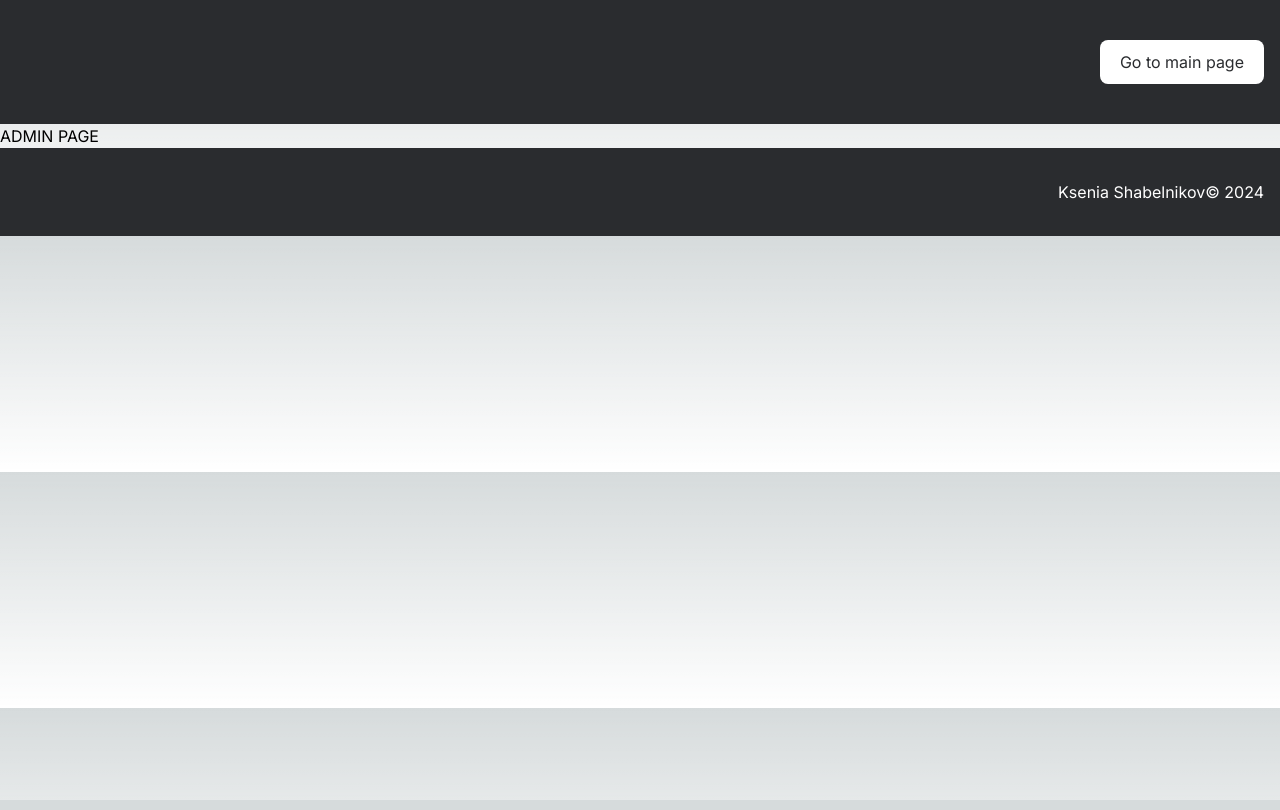
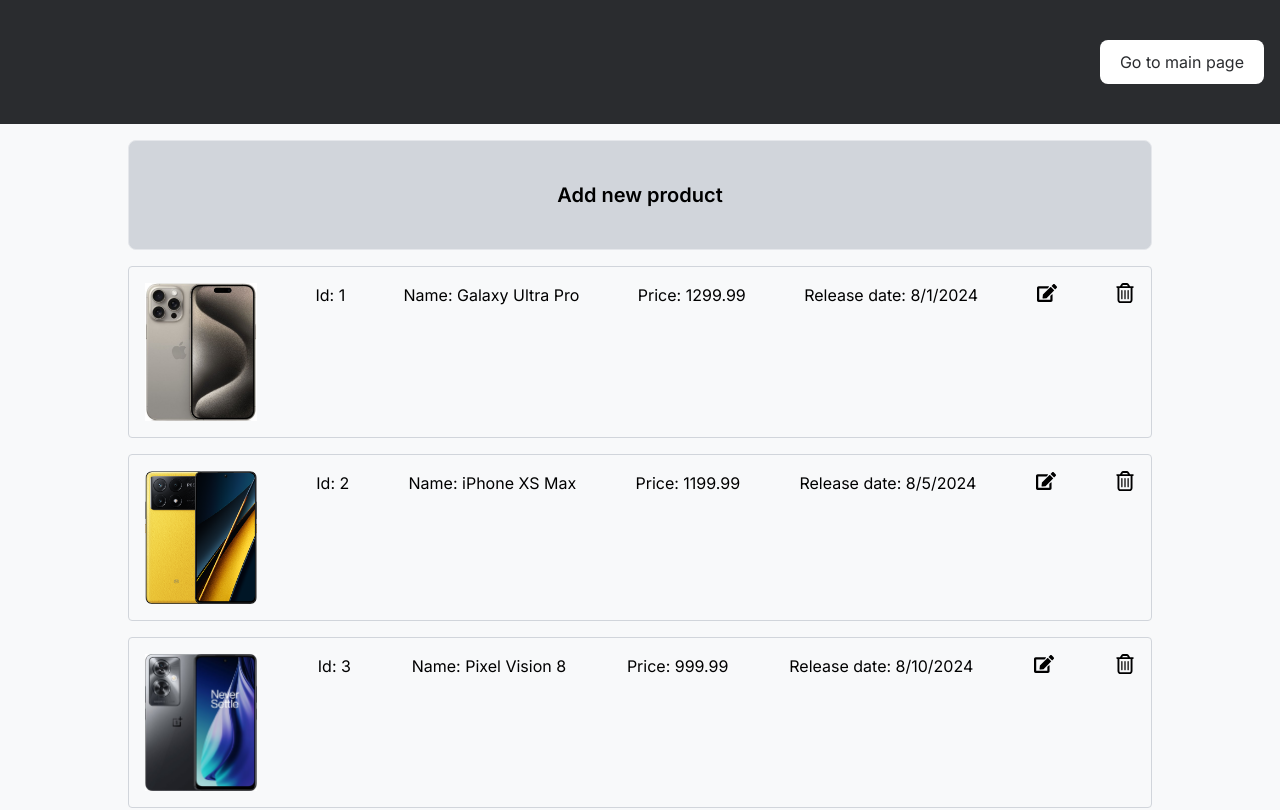
Before and after one commit to shabelnikova/products, a Next.js app: page /admin in a window 1280 px wide. Shown: the top 810 px of the page. Built offline with nearby package versions, Linux system fonts and the light colour scheme.

Commit message:
implemented admin page

```diff
--- a/src/app/admin/page.tsx
+++ b/src/app/admin/page.tsx
@@ -1,10 +1,34 @@
-import React from 'react';
+"use client";
+import React, {useState} from 'react';
+import initialProducts from "@/data/products";
+import AdminProduct from "@/components/AdminProduct";
+import {Product} from "@/types/product";
 
 const Page = () => {
+    const [products, setProducts] = useState<Product[]>(initialProducts);
+
+    const handleDelete = (id: string) => {
+        const updatedProducts = products.filter(product => product.id !== id);
+        setProducts(updatedProducts); // Обновляем состояние
+    };
+
     return (
-        <div>
-            ADMIN PAGE
-        </div>
+        <main className="mx-auto max-w-screen-2xl py-4 w-4/5 flex flex-col gap-4">
+            <button className="
+            py-10 px-14 text-xl
+            font-semibold border bg-gray-300
+            rounded-lg hover:bg-gray-400/60
+            ">
+                Add new product
+            </button>
+            {products.map((product) => (
+                <AdminProduct
+                    key={product.id}
+                    product={product}
+                    onDelete={handleDelete}
+                />
+            ))}
+        </main>
     );
 };
 
--- a/src/app/globals.css
+++ b/src/app/globals.css
@@ -18,16 +18,5 @@
 
 body {
   color: rgb(var(--foreground-rgb));
-  background: linear-gradient(
-      to bottom,
-      transparent,
-      rgb(var(--background-end-rgb))
-    )
-    rgb(var(--background-start-rgb));
+  @apply bg-light-gray-cold
 }
-
-@layer utilities {
-  .text-balance {
-    text-wrap: balance;
-  }
-}
--- /dev/null
+++ b/src/components/AdminProduct.tsx
@@ -0,0 +1,23 @@
+
+import React from 'react';
+import { FaRegTrashCan } from "react-icons/fa6";
+import { FaEdit } from "react-icons/fa";
+import {Product} from "@/types/product";
+
+const AdminProduct: React.FC<{ product: Product; onDelete: (id: string) => void }> = ({product, onDelete}) => {
+    const { image, id, name, price, description, releaseDate } = product;
+
+    return (
+        <div className="flex gap-4 p-4 border border-gray-300 rounded justify-between">
+            <img className="w-28" src={image} alt={name}/>
+            <p>Id: {id}</p>
+            <p>Name: {name}</p>
+            <p>Price: {price}</p>
+            <p>Release date: {releaseDate.toLocaleDateString()}</p>
+            <FaEdit className="text-xl cursor-pointer"/>
+            <FaRegTrashCan className="text-xl cursor-pointer" onClick={() => onDelete(id)}/>
+        </div>
+    );
+};
+
+export default AdminProduct;
```
Also changed, not shown: package.json (+5 -4 lines), 1 other file (tests, documents, lock files or other folders).
